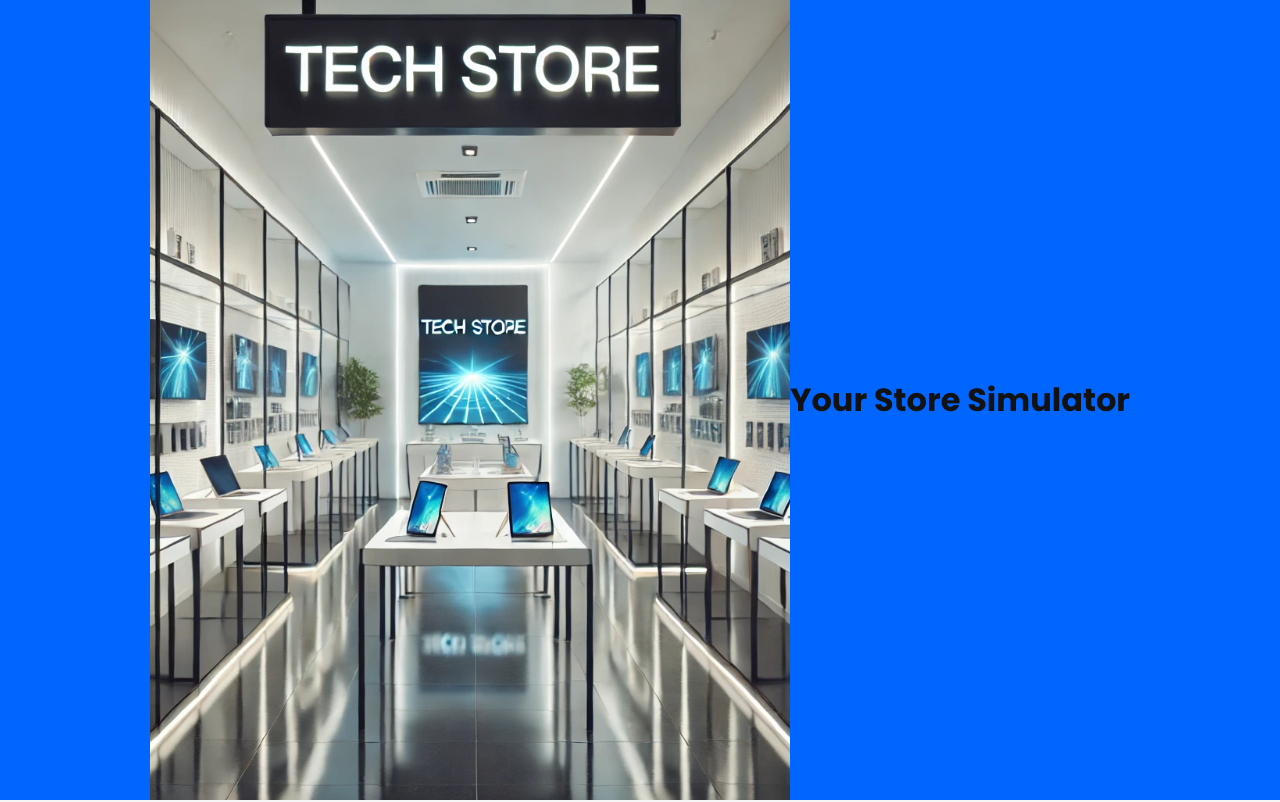
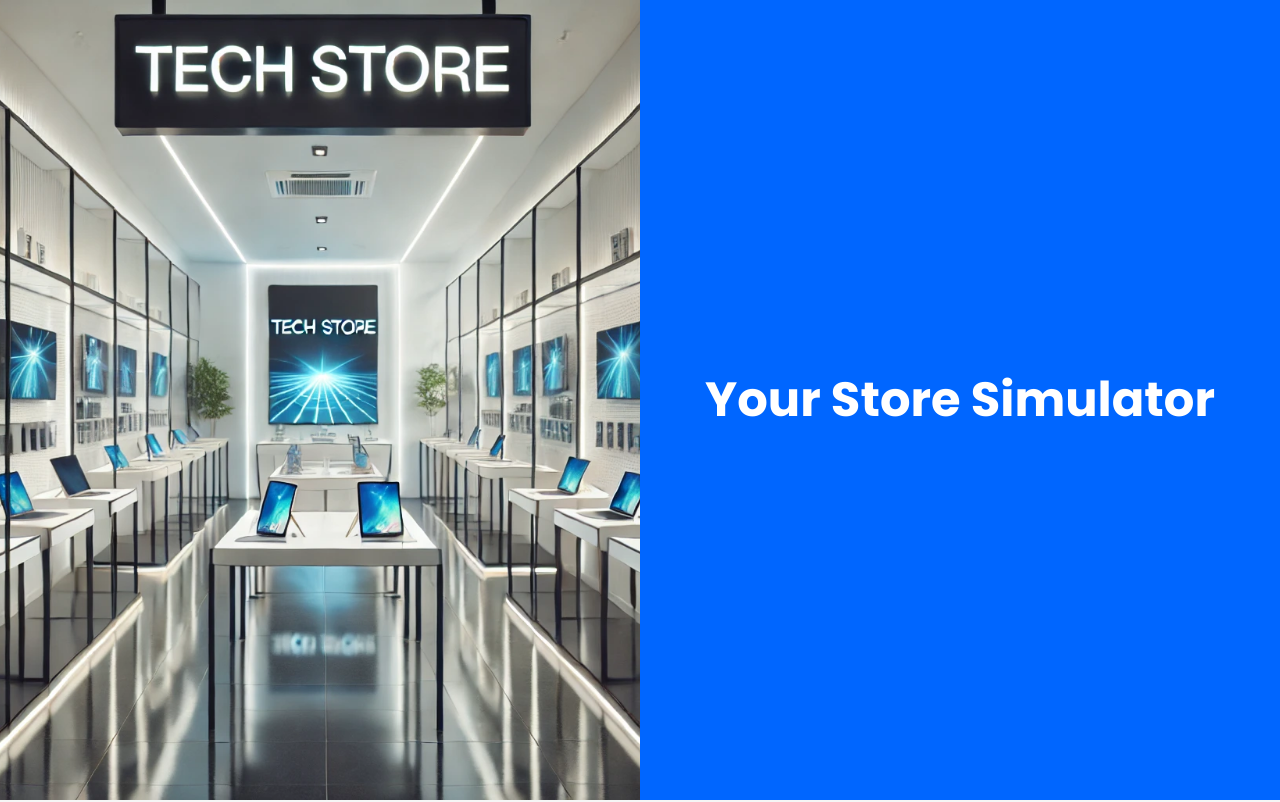
Before and after one commit to Espadv69/React-Simple-Store, a React (Vite) app: page / in a window 1280 px wide. Shown: the top 802 px of the page. Built offline with nearby package versions, Linux system fonts and the light colour scheme.

Commit message:
Add style for h1__header

```diff
--- a/src/css/Header.css
+++ b/src/css/Header.css
@@ -15,3 +15,14 @@
   height: 100%;
   object-fit: cover;
 }
+
+.h1__header {
+  padding: 20px;
+
+  width: 50%;
+
+  font-size: 3rem;
+  text-align: center;
+
+  color: white;
+}
```
